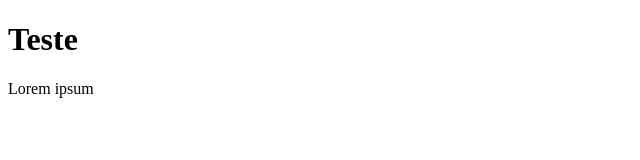
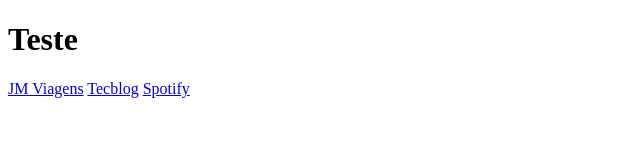
Before and after one commit to ligiafzf/Curso-Desenvolvimento-Web, a plain HTML site: page index.html in a window 1280 px wide. Shown: the whole page, without its empty margins (0-640 px from the left). Drawn offline with Linux system fonts and the light colour scheme.

Commit message:
Adicionando links para as paginas

```diff
--- a/index.html
+++ b/index.html
@@ -5,6 +5,8 @@
 </head>
 <body>
 	<h1>Teste</h1>
-	<p>Lorem ipsum</p>
+	<a href="jmviagens">JM Viagens</a>
+	<a href="tecblog">Tecblog</a>
+	<a href="spotify">Spotify</a>
 </body>
 </html>
```
